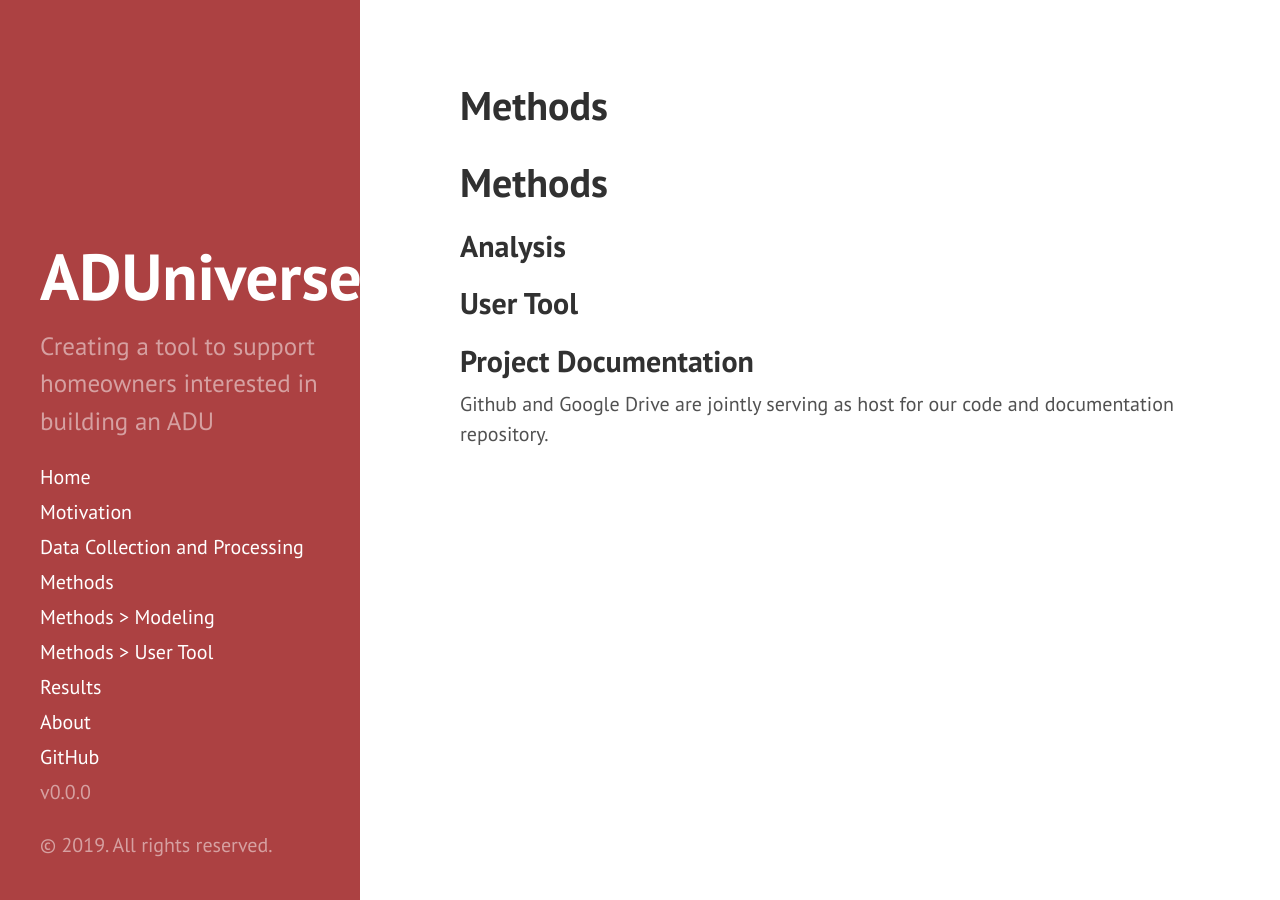
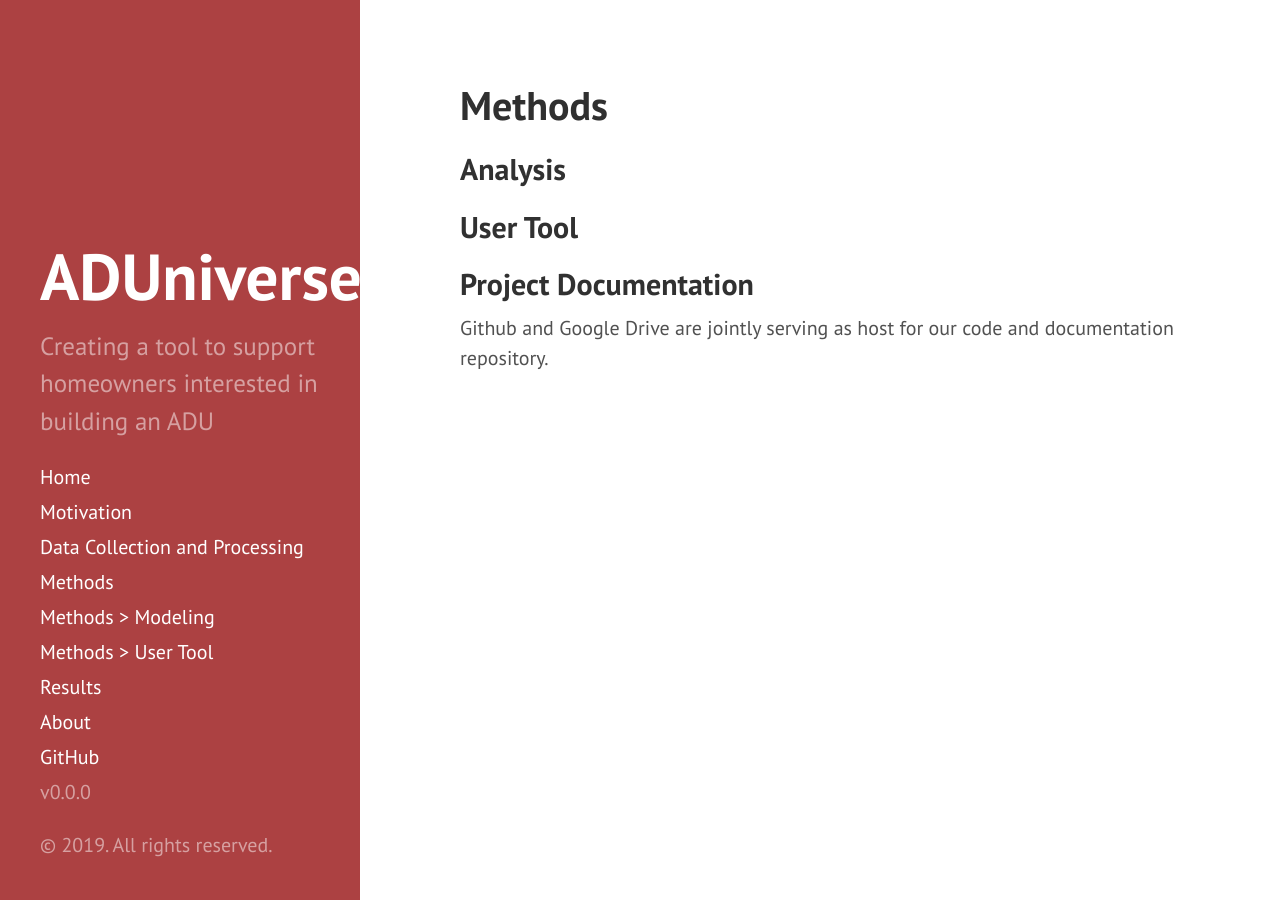
Before and after one commit to uwescience/ADUniverse, a Jekyll site: the page built from methods.md, in a window 1280 px wide. Built offline with Jekyll 4.4.1, drawn with Linux system fonts in a browser that asks for light colours.

Commit message:
Update methods.md

```diff
--- a/methods.md
+++ b/methods.md
@@ -3,7 +3,6 @@ layout: page
 title: Methods
 ---
 
-# Methods
 
 ## Analysis
 
```
